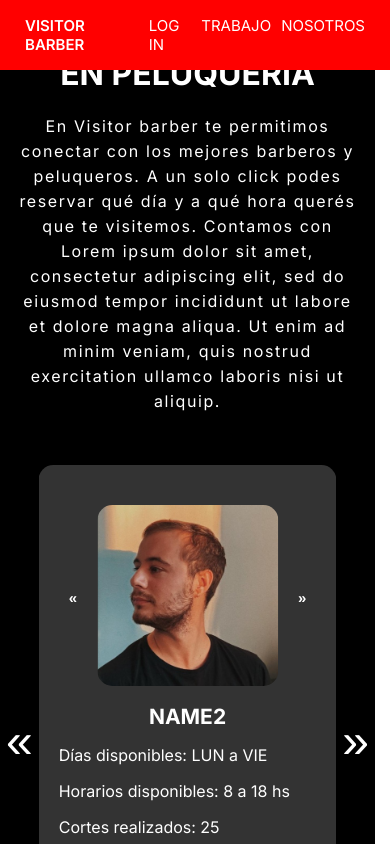
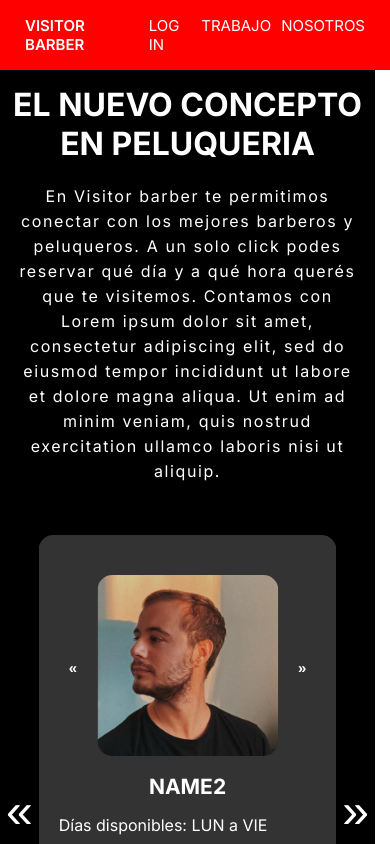
Before and after one commit to perassijulian/VisitorBarber, a React (Create React App) app: page / in a window 390 px wide. Built offline with nearby package versions, Linux system fonts and the light colour scheme.

Commit message:
start responsive

```diff
--- a/public/index.html
+++ b/public/index.html
@@ -3,7 +3,7 @@
   <head>
     <meta charset="utf-8" />
     <link rel="icon" href="%PUBLIC_URL%/favicon.ico" />
-    <meta name="viewport" content="width=device-width, initial-scale=1" />
+    <meta name="viewport" content="width=device-width, initial-scale=1, maximum-scale=1" />
     <meta name="theme-color" content="#000000" />
     <meta
       name="description"
--- a/src/Navbar.scss
+++ b/src/Navbar.scss
@@ -7,8 +7,6 @@
     height: 70px;
     background-color: red;
     min-width: 375px;
-    position: fixed;
-    z-index: 2;
 
 
     h4{
--- a/src/styles/AddWorker.scss
+++ b/src/styles/AddWorker.scss
@@ -100,6 +100,17 @@
     }
 
     @include respond-to('sm') {
+        display: flex;
+        justify-content: center;
+        align-items: center;
+        min-width: 100%;
+        min-height: 100%;
+        position: fixed;
+        z-index: 2;
+
+        hr{
+            width: 100%;
+        }
 
         &--box{
             display: flex;
```
